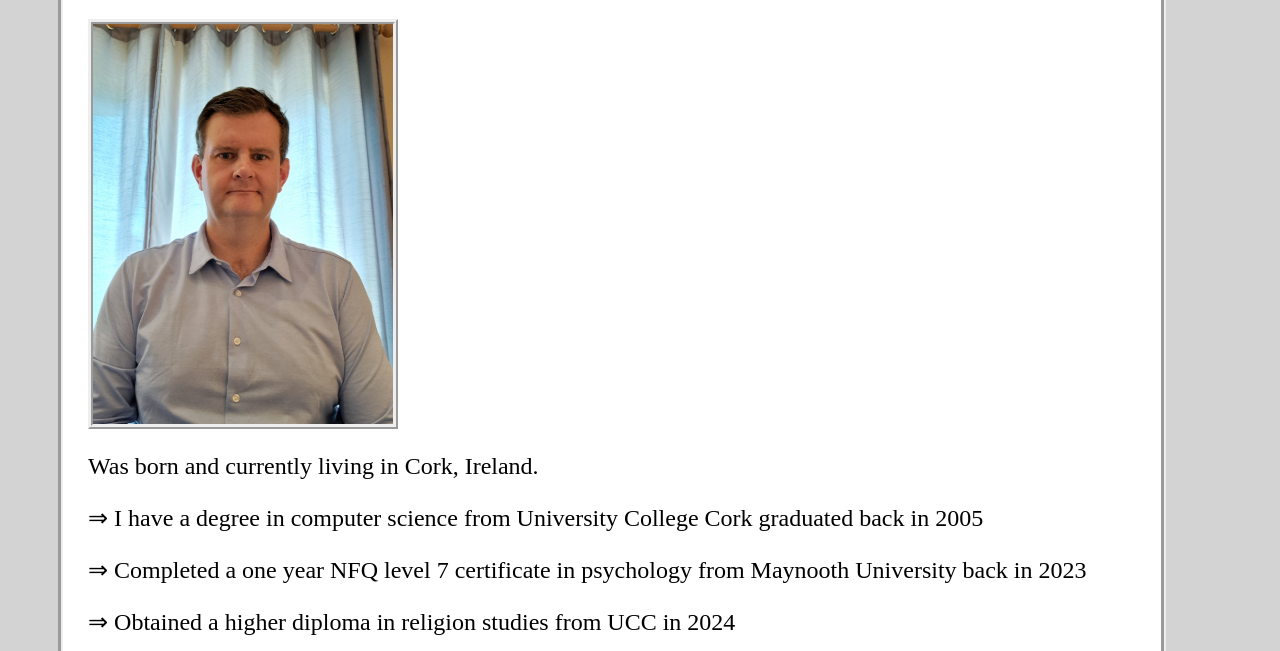
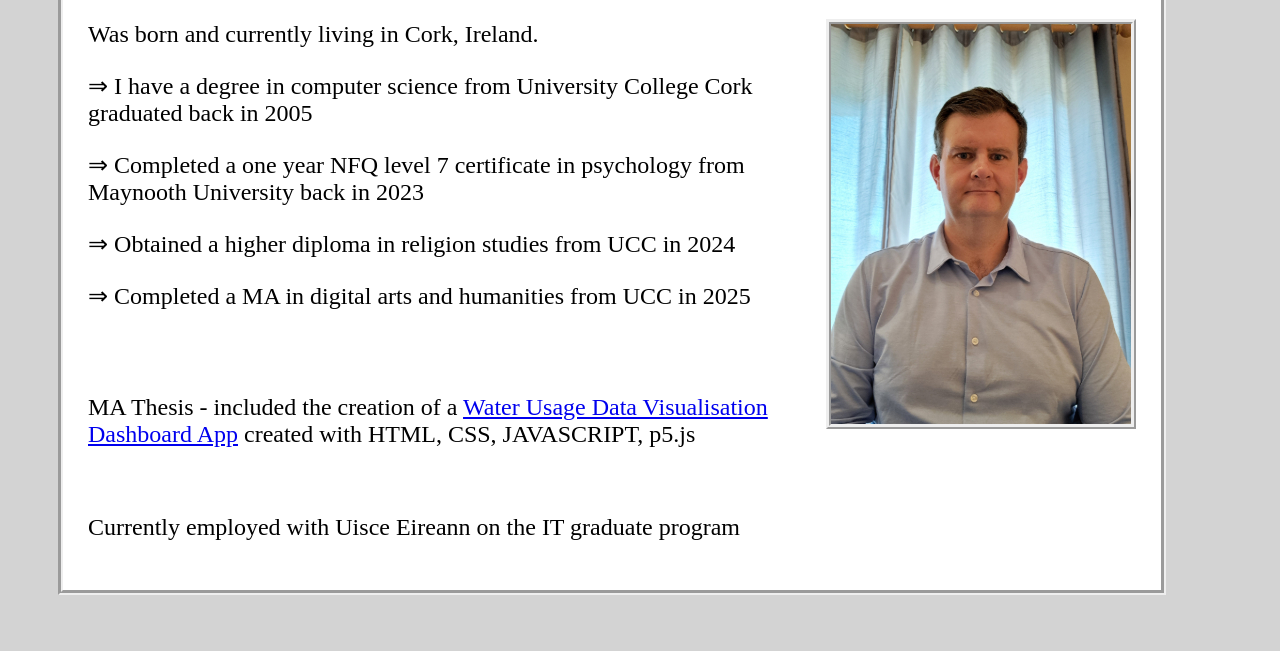
Before and after one commit to agilesumo/aboutandy, a plain HTML site: page index.html in a window 1280 px wide. Shown: the part 149-800 px from the top of the page. Drawn offline with Linux system fonts and the light colour scheme.

Commit message:
Update index.html

```diff
--- a/index.html
+++ b/index.html
@@ -14,6 +14,8 @@
             inline-size: 90%;
             border-style: groove;
             border-width: thick;
+            max-width: 1400px;
+
 
     }
         p {
@@ -37,7 +39,7 @@
 <body>
     <div>
     <H1>Andy O'Connell - A Bit About Me</H1>
-    <img src="andy-profile.jpg">
+    <img src="andy-profile.jpg" align="right">
     <p>Was born and currently living in Cork, Ireland.</p>
     <p>&#8658; I have a degree in computer science from University College Cork graduated back in 2005</p>
     <p>&#8658; Completed a one year NFQ level 7 certificate in psychology from Maynooth University back in 2023</p>
```
